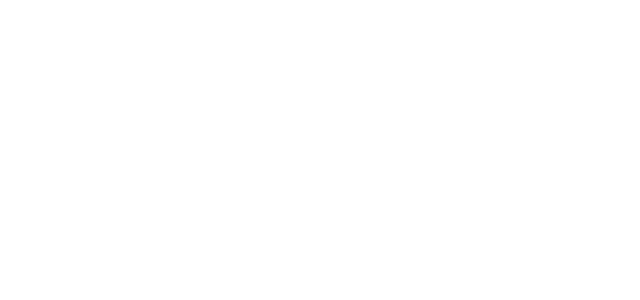
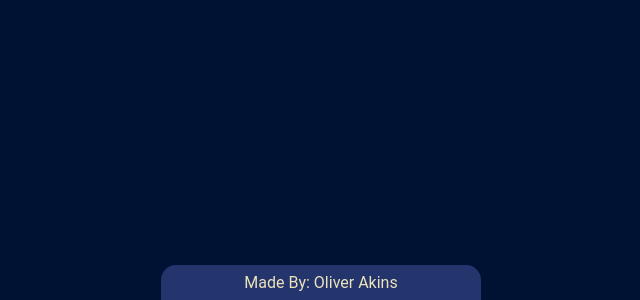
Before and after one commit to Oliver-Akins/Phantom-Ink-Online, a Vue app in the folder web/: page / in a window 1280 px wide. Shown: the part 500-800 px from the top of the page, without its empty margins (319-959 px from the left). Built offline with nearby package versions, Linux system fonts and the light colour scheme.

Commit message:
Add the first view and the attributions bar.

```diff
--- a/web/src/App.vue
+++ b/web/src/App.vue
@@ -1,14 +1,41 @@
 <template>
-	<div id="app"></div>
+	<div id="app" class="maximize">
+		<CreateJoin v-if="gameState == `login`" />
+		<Attributions />
+	</div>
 </template>
 
 <script>
+import AttributionsBar from "./components/Attributions";
+import CreateJoinGame from "./views/CreateJoin";
+
 export default {
-	name: 'App',
-	components: {}
+	name: `App`,
+	components: {
+		"Attributions": AttributionsBar,
+		"CreateJoin": CreateJoinGame,
+	},
+	computed: {
+		gameState() {
+			return this.$store.state.view;
+		},
+	},
+	methods: {},
 }
 </script>
 
 <style>
+@import "css/theme.css";
+@import "css/style.css";
 
+html, body {
+	background-color: var(--background1);
+	color: var(--light-font-colour);
+	font-family: var(--fonts);
+	overflow: hidden;
+	height: 100vh;
+	width: 100vw;
+	padding: 0;
+	margin: 0;
+}
 </style>
```
